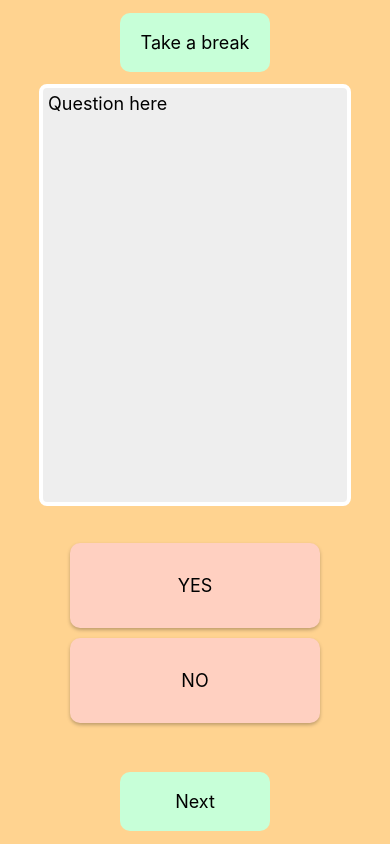
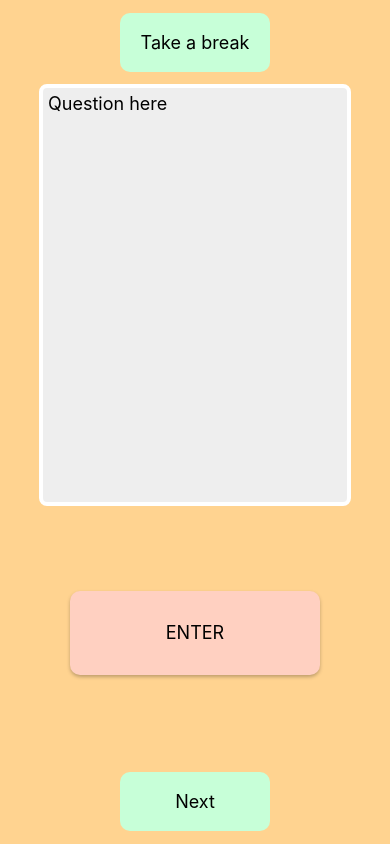
Before and after one commit to hiro111208/react-native-depression-monitor, a React Native app: screen / in a window 390 px wide. Built offline with nearby package versions, Linux system fonts and the light colour scheme.

Commit message:
add method to render appropriate answer format

```diff
--- a/screens/TherapyScreen.js
+++ b/screens/TherapyScreen.js
@@ -1,4 +1,4 @@
-import React from "react";
+import React, { useState } from "react";
 import {
   StatusBar,
   StyleSheet,
@@ -13,6 +13,32 @@ import Constants from "expo-constants";
  * answer question stored in Firebase or pause the session.
  */
 const TherapyScreen = () => {
+  const [isWordAnswer, toggleWordAnswer] = useState(false);
+
+  function renderAnswerArea() {
+    if (isWordAnswer) {
+      return (
+        <View style={[styles.answerArea, styles.centering]}>
+          <TouchableOpacity style={[styles.answerButton, styles.centering]}>
+            <Text style={styles.text}>YES</Text>
+          </TouchableOpacity>
+
+          <TouchableOpacity style={[styles.answerButton, styles.centering]}>
+            <Text style={styles.text}>NO</Text>
+          </TouchableOpacity>
+        </View>
+      );
+    } else {
+      return (
+        <View style={[styles.answerArea, styles.centering]}>
+          <TouchableOpacity style={[styles.answerButton, styles.centering]}>
+            <Text style={styles.text}>ENTER</Text>
+          </TouchableOpacity>
+        </View>
+      );
+    }
+  }
+
   return (
     <View style={styles.container}>
       {/* Button to take a break */}
@@ -30,15 +56,7 @@ const TherapyScreen = () => {
       </View>
 
       {/* Presents different answer formats */}
-      <View style={[styles.answerArea, styles.centering]}>
-        <TouchableOpacity style={[styles.answerButton, styles.centering]}>
-          <Text style={styles.text}>YES</Text>
-        </TouchableOpacity>
-
-        <TouchableOpacity style={[styles.answerButton, styles.centering]}>
-          <Text style={styles.text}>NO</Text>
-        </TouchableOpacity>
-      </View>
+      {renderAnswerArea()}
 
       {/* Button to navigate through the therapy session */}
       <View style={[styles.topAndBottom, styles.centering]}>
```
